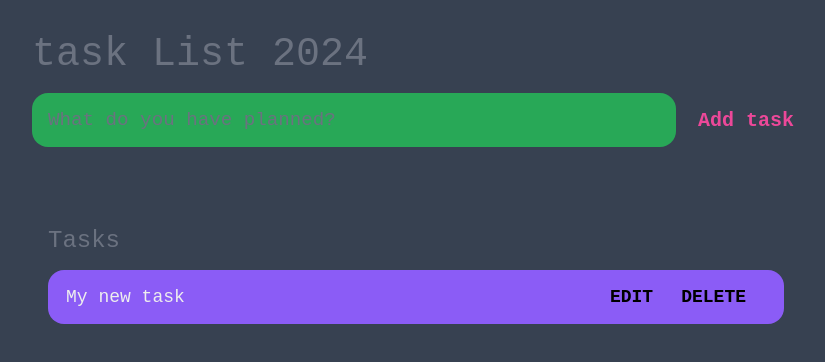
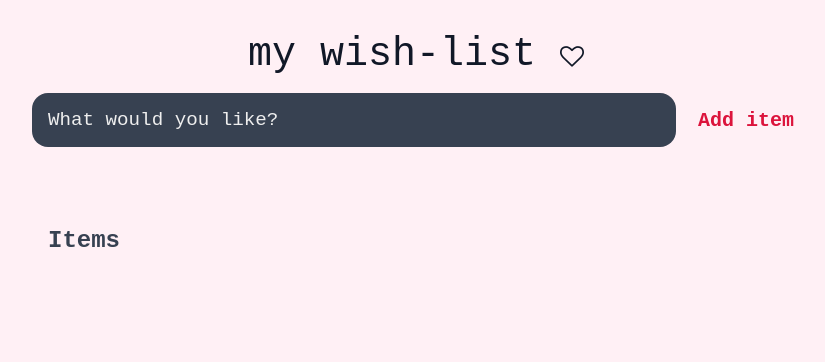
Before and after one commit to elliotjonesdev/my-wishlist, a plain HTML site: page index.html in a window 1280 px wide. Shown: the whole page, without its empty margins (224-1049 px from the left). Drawn offline with Linux system fonts and the light colour scheme.

Commit message:
add heart icon to h1 heading

```diff
--- a/index.html
+++ b/index.html
@@ -3,28 +3,29 @@
 <head>
     <meta charset="UTF-8">
     <meta name="viewport" content="width=device-width, initial-scale=1.0">
-    <title>Task List 2024</title>
+    <title>wishlist</title>
     <link rel="stylesheet" href="main.css" />
-</head>
+    <link rel="stylesheet" href="https://maxcdn.bootstrapcdn.com/font-awesome/4.7.0/css/font-awesome.min.css"
+    type="text/css"></head>
 <body>
     <header>
-        <h1>task List 2024</h1>
+        <h1>my wish-list <i class="fa fa-heart-o" aria-hidden="true"></i></h1>
     <form id="new-task-form">
     <input type="text"
     id="new-task-input"
-    placeholder="What do you have planned?" />
+    placeholder="What would you like?" />
     <input
     type="submit"
     id="new-task-submit"
-    value="Add task" />
+    value="Add item" />
     </form>
     </header>
     <main>
         <section class="task-list">
-            <h2>Tasks</h2>
+            <h2>Items</h2>
             <div id="tasks">
 
-                 <div class="task">
+                <!-- <div class="task">
                     <div class="content">
                         <input
                         type="text"
@@ -35,7 +36,7 @@
                         <div class="actions">
                             <button class="edit">Edit</button>
                             <button class="delete">Delete</button>
-                        </div>
+                        </div> -->
                     </div>
                 </div>
         </section>
--- a/main.css
+++ b/main.css
@@ -6,6 +6,8 @@
 --light: #EEE;
 --pink: #EC4899;
 --purple: #8B5Cf6;
+--red: #DC143C;
+
 }
 
 *{
@@ -18,8 +20,7 @@ body {
     display: flex;
     flex-direction: column;
     min-height: 100vh;
-    background: var(--dark);
-    color: #FFF;
+    background: #FFF0F5;
 }
 
 header {
@@ -30,11 +31,16 @@ header {
 
 }
 
+i.fa.fa-heart-o {
+    font-size: 1.5rem;
+}
+
 header h1 {
     font-size: 2.5rem;
     font-weight: 300;
-    color: var(--gray);
+    color: var(--darkest);
     margin-bottom: 1rem;
+    text-align: center;
 }
 
 #new-task-form {
@@ -50,7 +56,7 @@ input, button {
 
 #new-task-input {
     flex: 1 1 0%;
-    background-color: #28a857;
+    background-color: var(--dark);
     padding: 1rem;
     border-radius: 1rem;
     margin-right: 1rem;
@@ -59,11 +65,11 @@ input, button {
 }
 
 #new-task-input::placeholder {
-    color: var(--gray);
+    color: var(--light);
 }
 
 #new-task-submit{
-    color: var(--pink);
+    color: var(--red);
     font-size: 1.25rem;
     font-weight: 700;
     cursor: pointer;
@@ -91,15 +97,15 @@ main {
 
 .task-list h2 {
     font-size: 1.5rem;
-    font-weight: 300;
-    color: var(--gray);
+    font-weight: 700;
+    color: var(--dark);
     margin-bottom: 1rem;
 }
 
 #tasks .task {
     display: flex;
     justify-content: space-between;
-    background-color: #8B5Cf6;
+    background-color: #28a857;
     padding: 1rem;
     border-radius: 1rem;
     margin-bottom: 1rem;
```
